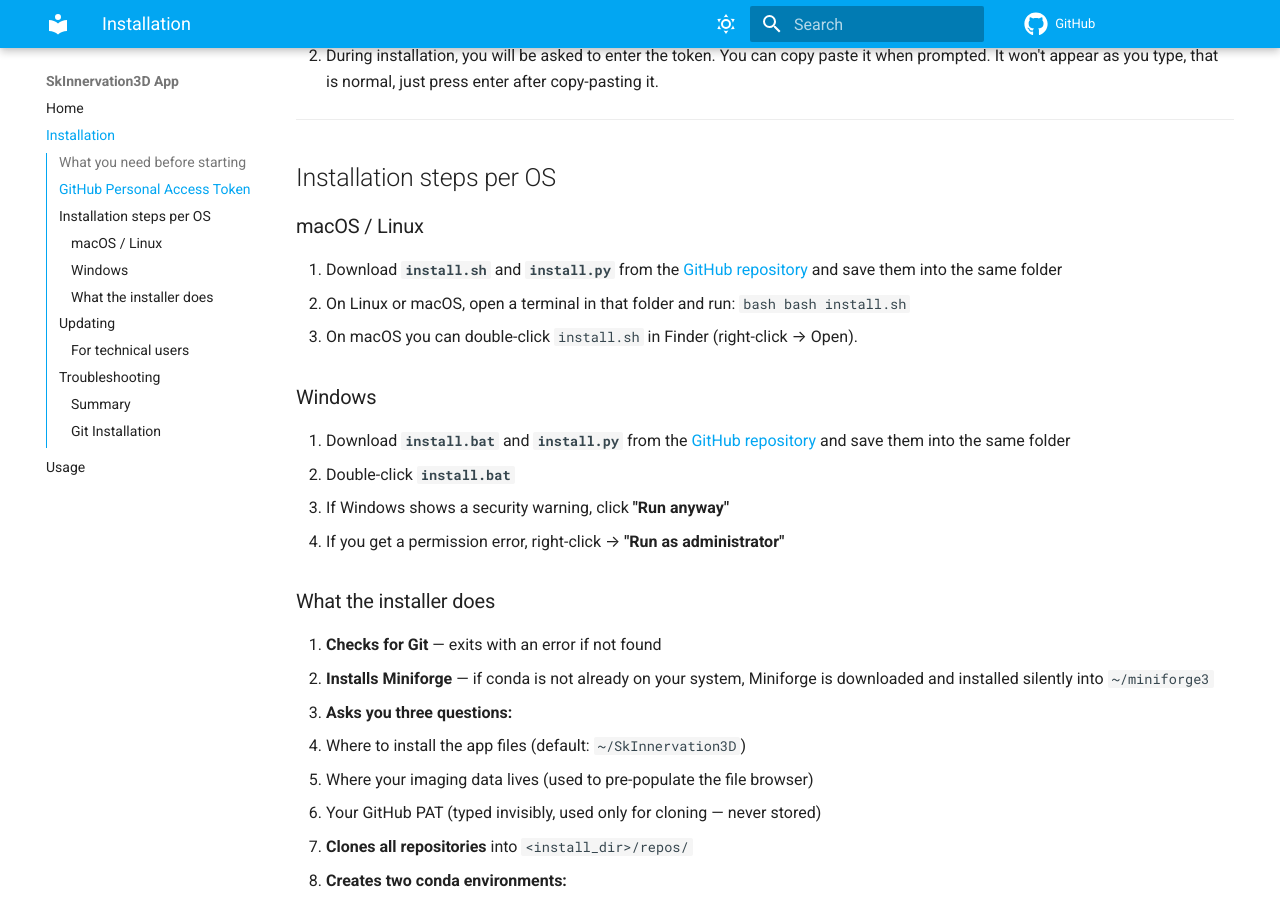
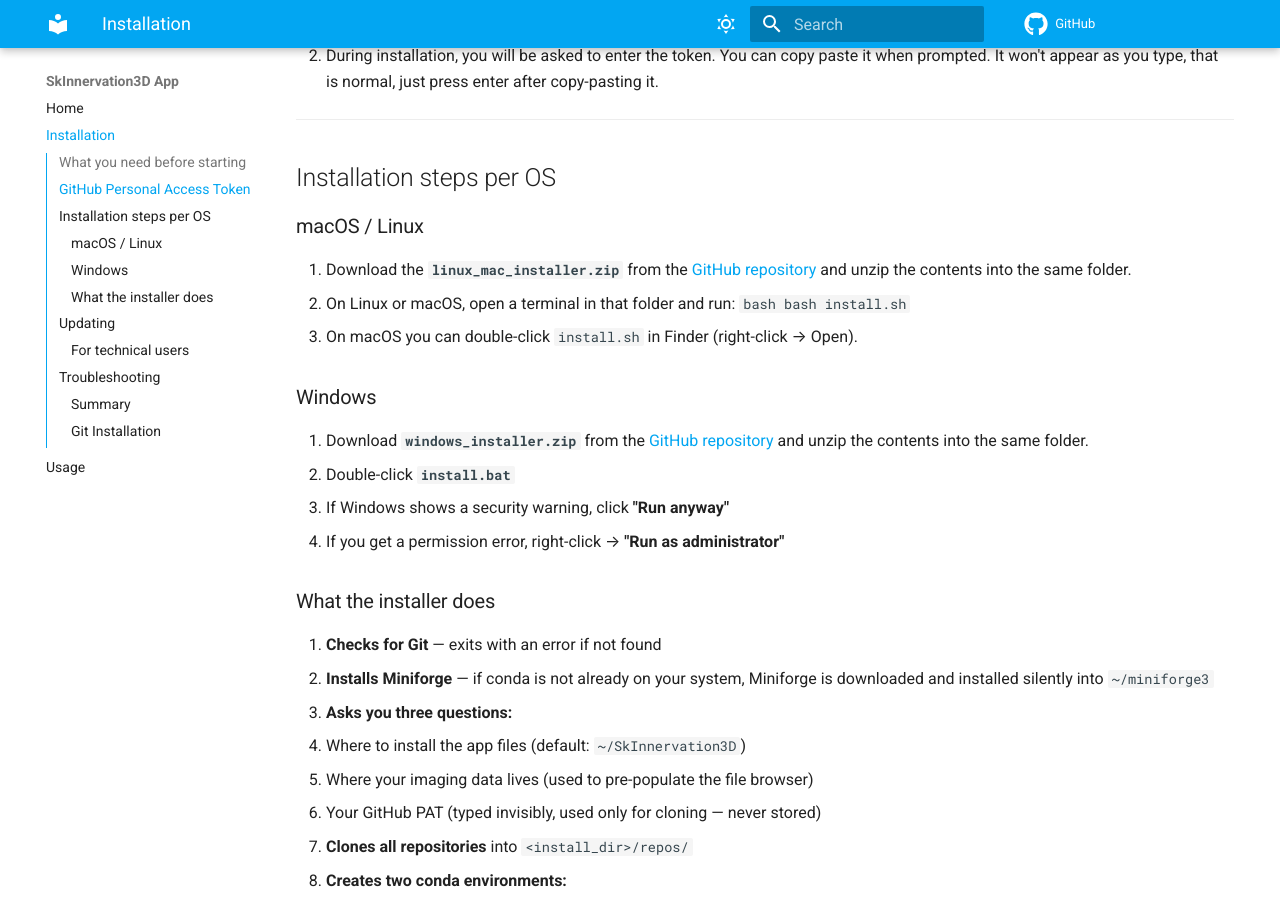
Before and after one commit to reimann-lab/skinnervation3d-app, an MkDocs documentation site: the page built from docs/installation.md, in a window 1280 px wide and 900 px high, scrolled down 1871 px. Built offline with MkDocs 1.6.1 and Material for MkDocs 9.7.7, drawn with Linux system fonts in a browser that asks for light colours; comment, search, counter and statistics services are not loaded.

Commit message:
docs: add links to mac/linux/windows installer to installation guide

````diff
--- a/docs/installation.md
+++ b/docs/installation.md
@@ -35,7 +35,7 @@ To be able to download the private repositories that are part of the software de
 
 ### macOS / Linux
 
-1. Download **`install.sh`** and **`install.py`** from the [GitHub repository](https://github.com/reimann-lab/skinnervation3d-app) and save them into the same folder
+1. Download the **`linux_mac_installer.zip`** from the [GitHub repository](https://github.com/reimann-lab/skinnervation3d-app/releases/latest/download/linux_mac_installer.zip) and unzip the contents into the same folder.
 2. On Linux or macOS, open a terminal in that folder and run:
    ```bash
    bash install.sh
@@ -44,7 +44,7 @@ To be able to download the private repositories that are part of the software de
 
 ### Windows
 
-1. Download **`install.bat`** and **`install.py`** from the [GitHub repository](https://github.com/reimann-lab/skinnervation3d-app) and save them into the same folder
+1. Download **`windows_installer.zip`** from the [GitHub repository](https://github.com/reimann-lab/skinnervation3d-app/releases/latest/download/windows_installer.zip) and unzip the contents into the same folder.
 2. Double-click **`install.bat`**
    - If Windows shows a security warning, click **"Run anyway"**
    - If you get a permission error, right-click → **"Run as administrator"**
````
